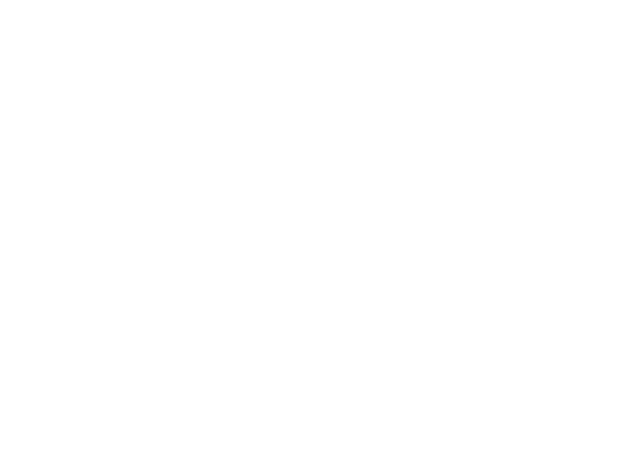
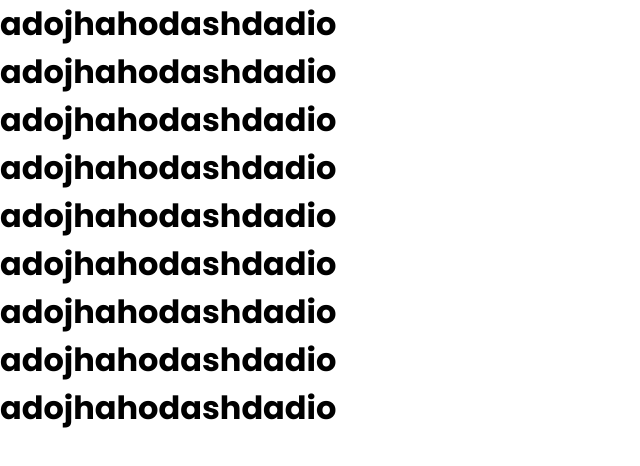
Before and after one commit to tomsabu444/Vitality-ResumeGenerator, a React (Vite) app: page / in a window 1280 px wide. Before the commit this address had no page. Shown: the top 466 px of the page, without its empty margins (0-640 px from the left). Built offline with nearby package versions, Linux system fonts and the light colour scheme.

Commit message:
landling local storage

```diff
--- a/src/App.jsx
+++ b/src/App.jsx
@@ -11,6 +11,7 @@ function App() {
     <>
       <BrowserRouter>
         <Routes>
+          <Route exact path="/" element={<Home />} />
           <Route exact path="/landing" element={<Landing />} />
 
           <Route exact path="/credits" element={<Credits />} />
--- a/src/pages/Home.jsx
+++ b/src/pages/Home.jsx
@@ -2,7 +2,16 @@ import React from "react";
 import styled from "styled-components";
 
 function Home() {
-  return <Container></Container>;
+  return (
+    <Container>
+      <h1>adojhahodashdadio</h1>
+      <h1>adojhahodashdadio</h1>
+      <h1>adojhahodashdadio</h1> <h1>adojhahodashdadio</h1>{" "}
+      <h1>adojhahodashdadio</h1> <h1>adojhahodashdadio</h1>{" "}
+      <h1>adojhahodashdadio</h1> <h1>adojhahodashdadio</h1>{" "}
+      <h1>adojhahodashdadio</h1>
+    </Container>
+  );
 }
 
 export default Home;
```
